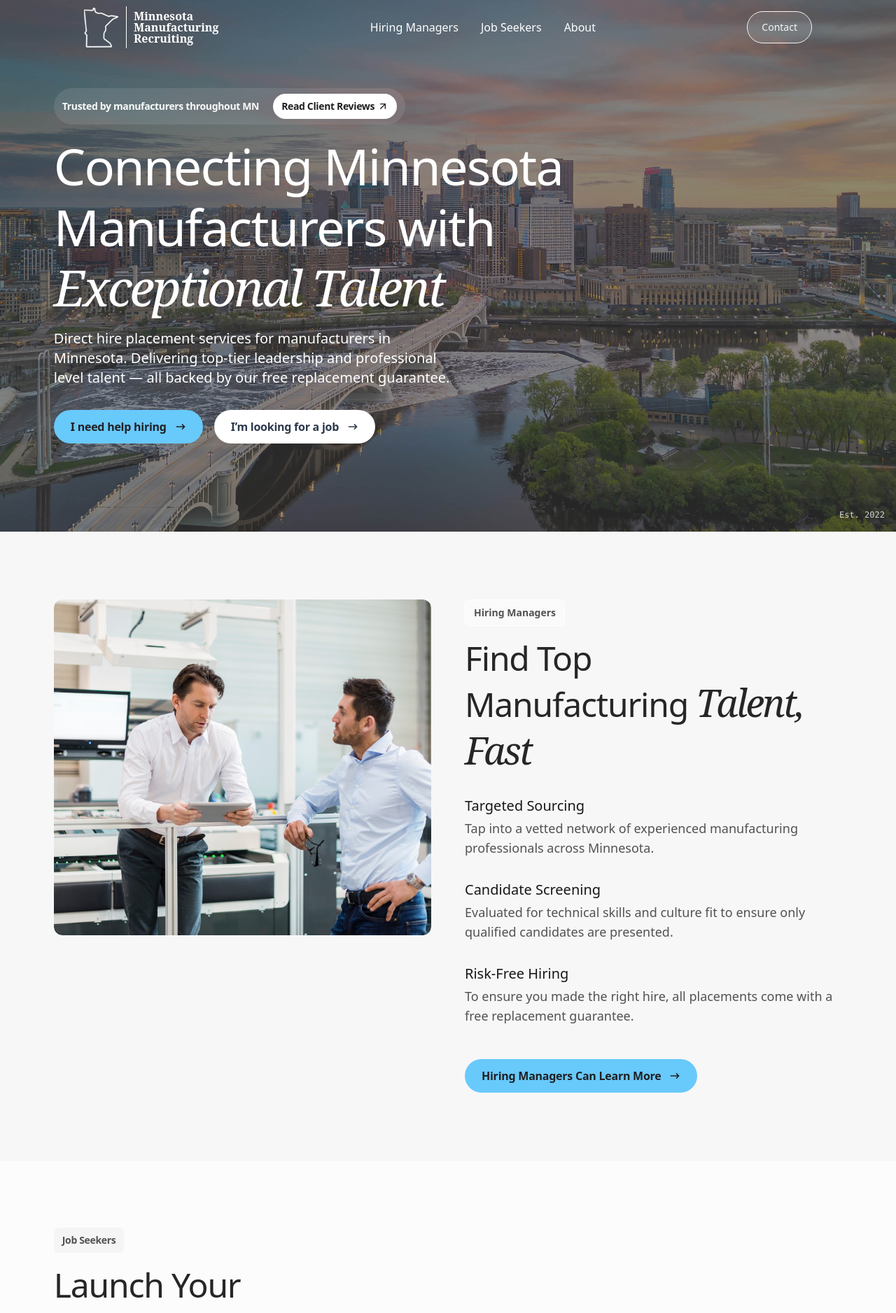
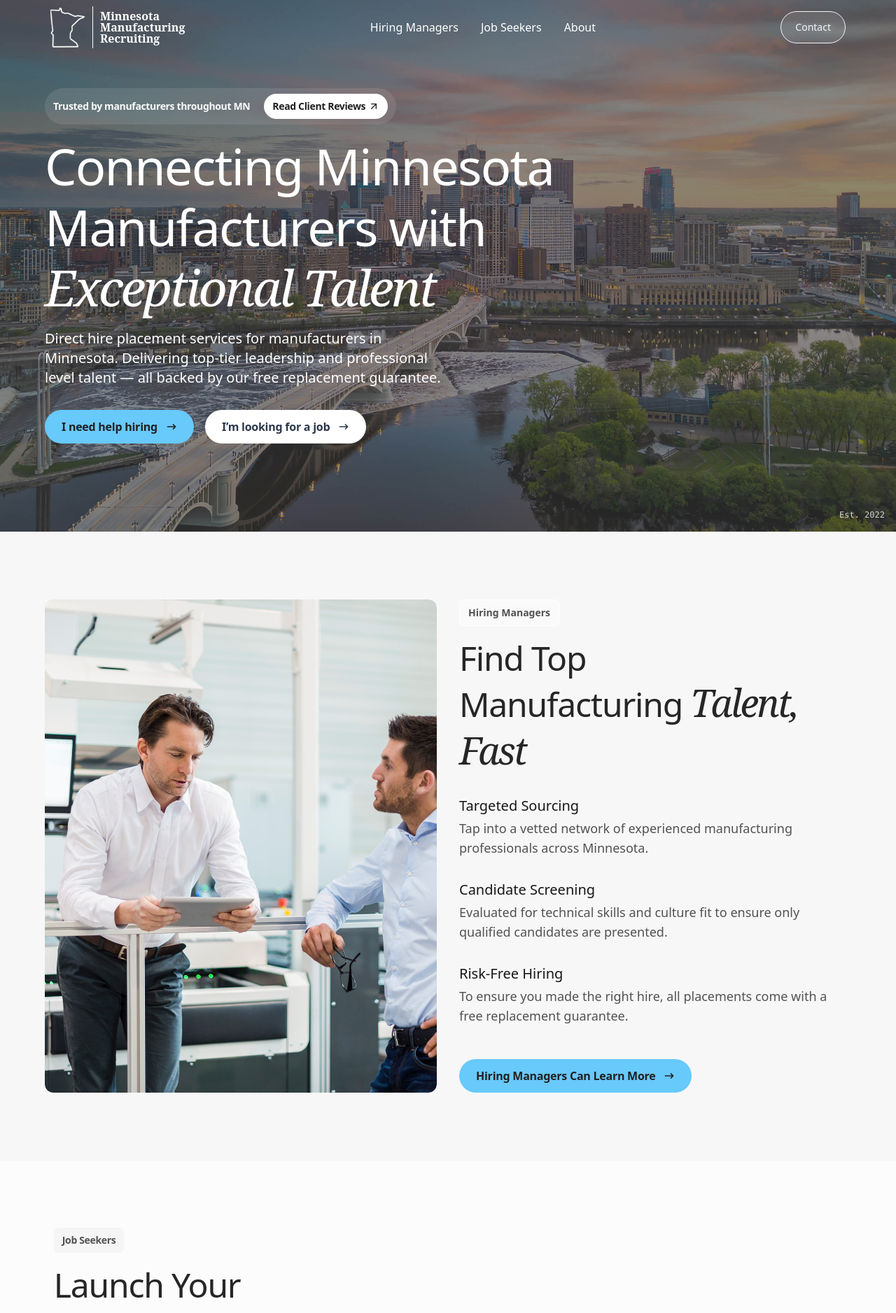
Before and after one commit to mhlauf1/mmr, a Next.js app: page / in a window 1280 px wide. Shown: the top 1877 px of the page at 70% size. Built offline with nearby package versions, Linux system fonts and the light colour scheme.

Commit message:
adding new mobile hero height

```diff
--- a/src/app/page.tsx
+++ b/src/app/page.tsx
@@ -4,14 +4,14 @@ import BottomCTA from "@/components/BottomCTA";
 import CTA from "@/sections/home/CTA";
 import FAQ from "@/sections/home/FAQ";
 import JobSeekers from "@/sections/home/JobSeekers";
-import Employees from "@/sections/home/Employees";
+import HiringManagers from "@/sections/home/HiringManagers";
 import AdamQuote from "@/sections/home/AdamQuote";
 
 export default function Home() {
   return (
     <main>
       <Hero />
-      <Employees />
+      <HiringManagers />
       <JobSeekers />
       <AdamQuote />
       <div id="testimonials">
--- a/src/components/Navbar.tsx
+++ b/src/components/Navbar.tsx
@@ -46,7 +46,7 @@ export default function Navbar() {
           : "bg-transparent text-white"
       }`}
     >
-      <div className="px-4 sm:px-6 lg:px-28">
+      <div className=" px-4 md:px-[4%] lg:px-[5%]">
         <div className="flex items-center justify-between p-2">
           {/* Logo */}
           <Link
--- a/src/sections/home/Hero.tsx
+++ b/src/sections/home/Hero.tsx
@@ -21,7 +21,7 @@ const Hero = () => {
   };
 
   return (
-    <section className="h-[95vh]">
+    <section className="h-[90vh] md:h-[95vh]">
       <div className="relative  h-full">
         <div className="absolute inset-0">
           <Image
@@ -33,7 +33,7 @@ const Hero = () => {
         </div>
 
         <div className="relative z-10 h-full pt-16 md:pt-0 flex flex-col justify-center">
-          <div className="flex flex-row px-4  md:px-[6%]  w-full">
+          <div className="flex flex-row px-4 md:px-[4%] lg:px-[5%] w-full">
             <div className="flex flex-col justify-center md:flex-3/4">
               <div className="md:max-w-3xl">
                 {/* Heading with subtle left animation */}
--- a/src/sections/home/Employees.tsx
+++ b/src/sections/home/HiringManagers.tsx
@@ -21,14 +21,14 @@ const contentData = [
   },
 ];
 
-const Employees = () => {
+const HiringManagers = () => {
   return (
     <section className="border-t border-neutral-100 bg-[#F7F7F7]">
-      <div className="flex flex-col py-12 md:py-24 px-4 md:px-[6%]">
-        <div className="flex flex-col-reverse md:flex-row justify-between md:max-w-[90vw] md:min-h-[60vh] w-full mx-auto gap-4 md:gap-10 lg:gap-12">
+      <div className="flex flex-col py-12 md:py-24 px-4 md:px-[4%] lg:px-[5%]">
+        <div className="flex flex-col-reverse md:flex-row justify-between md:max-w-[90vw] md:min-h-[60vh] w-full mx-auto gap-4 md:gap-6 lg:gap-8">
           {/* Image */}
           <div className="w-full md:w-1/2">
-            <div className="bg-[#EEF5FD] relative rounded-xl w-full h-64 md:h-auto md:min-h-[60vh] flex justify-center items-center overflow-hidden">
+            <div className="bg-[#EEF5FD] relative rounded-xl w-full h-64 md:h-full flex-1 md:min-h-[60vh] flex justify-center items-center overflow-hidden">
               <Image
                 src="/2-guys.jpg"
                 alt="Job seeking"
@@ -74,4 +74,4 @@ const Employees = () => {
   );
 };
 
-export default Employees;
+export default HiringManagers;
```
